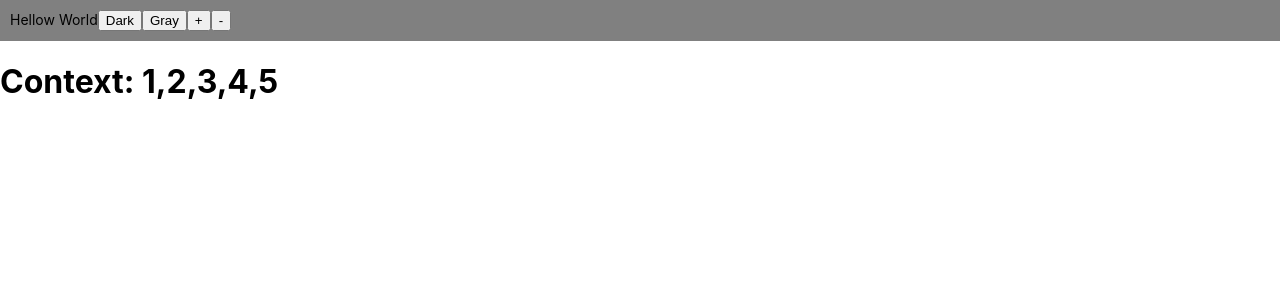
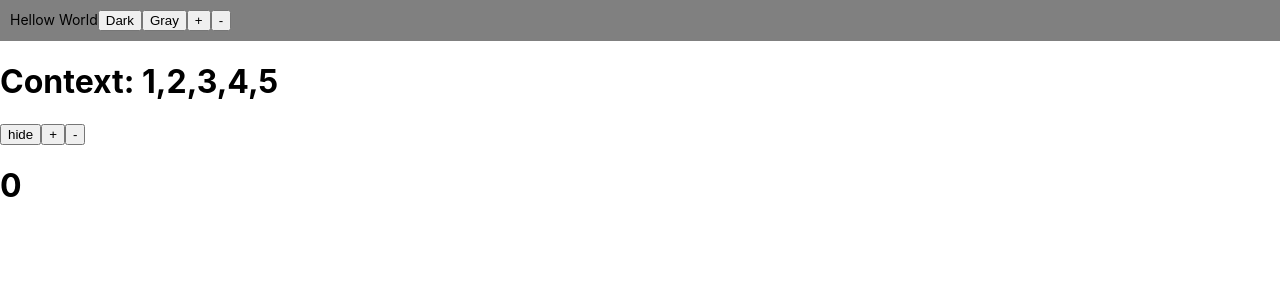
Before and after one commit to DaniilByrdin/React-Hooks, a React (Create React App) app: page / in a window 1280 px wide. Shown: the top 300 px of the page. Built offline with nearby package versions, Linux system fonts and the light colour scheme.

Commit message:
useEffect

```diff
--- a/src/App.js
+++ b/src/App.js
@@ -1,6 +1,7 @@
 import React from 'react';
 import  { UseState }  from './useState/usetState';
 import { UseContext } from './useContext/useContext'
+import { UseEffect } from './useEffect/useEffect'
 
 import './App.css';
 
@@ -16,6 +17,7 @@ const App = () => {
       <div>
         <UseState />
         <UseContext />
+        <UseEffect />
       </div>
     </MyContext.Provider>
   )
--- /dev/null
+++ b/src/useEffect/useEffect.jsx
@@ -0,0 +1,42 @@
+import React from "react";
+import { useEffect } from "react";
+import { useState } from "react";
+
+export const UseEffect = () => {
+    let [ BtnLabel, setBtnLabel] = useState(true)
+    let [ int , setInt ] = useState( 0 )
+    const label = BtnLabel ? 'hide' : 'show'
+
+    useEffect( () => {
+        console.log('Mount');
+        return () => {
+            console.log('Unmount');
+        }
+    }, [ BtnLabel ] )
+
+
+    if (BtnLabel) {
+        return (
+            <div>
+                <button onClick={() => setBtnLabel(v => !v)} >{label}</button>
+                <button onClick={ () => setInt( v => v + 1 ) } > + </button>
+                <button onClick={ () => setInt( v => v - 1 ) } > - </button>
+                <ComponentCount value = { int } />
+            </div>
+        )
+    } else {
+        return (
+            <div>
+                <button onClick={() => setBtnLabel(v => !v)} >{label}</button>
+            </div>
+        )
+    }
+}
+
+const ComponentCount = ( { value } ) => {
+    return (
+        <>
+            <h1> { value } </h1>
+        </>
+    )
+}
```
